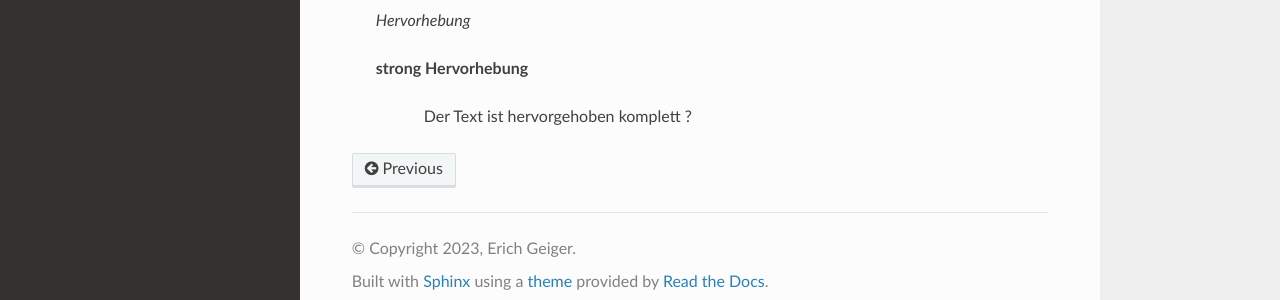
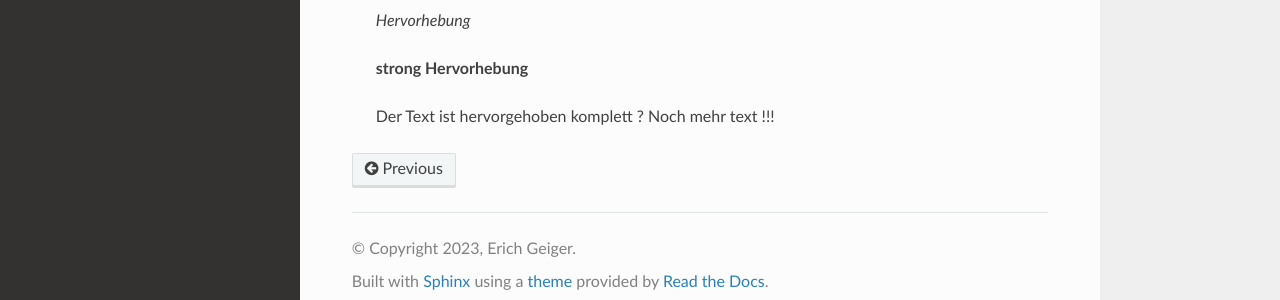
Before and after one commit to ergg/sphinx_project, a Sphinx documentation site: the page built from docs/my_text.rst, in a window 1280 px wide and 1305 px high. Shown: the part 987-1287 px from the top of the window. Built offline with Sphinx 7.4.7 and the Read the Docs theme 2.0.0, drawn with Linux system fonts in a browser that asks for light colours.

```diff
--- a/docs/my_text.rst
+++ b/docs/my_text.rst
@@ -47,8 +47,9 @@ oder das:
 
    **strong Hervorhebung**
 
-        .. highlights::
-           Der Text ist hervorgehoben
-           komplett ?
+.. highlights::
+
+        Der Text ist hervorgehoben komplett ?
+        Noch mehr text !!!
 
 .. _reStructuredText: https://docutils.sourceforge.io/rst.html
```
